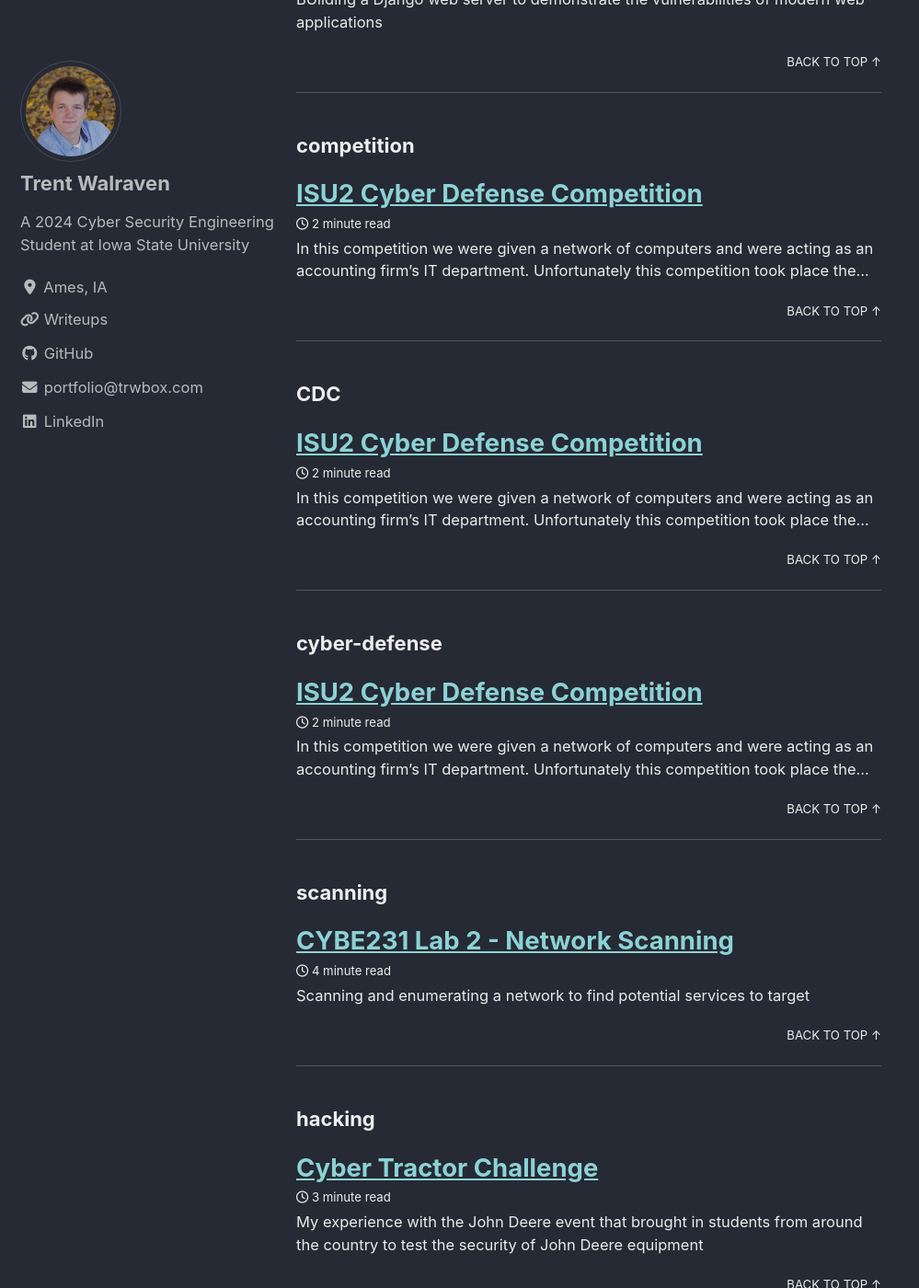
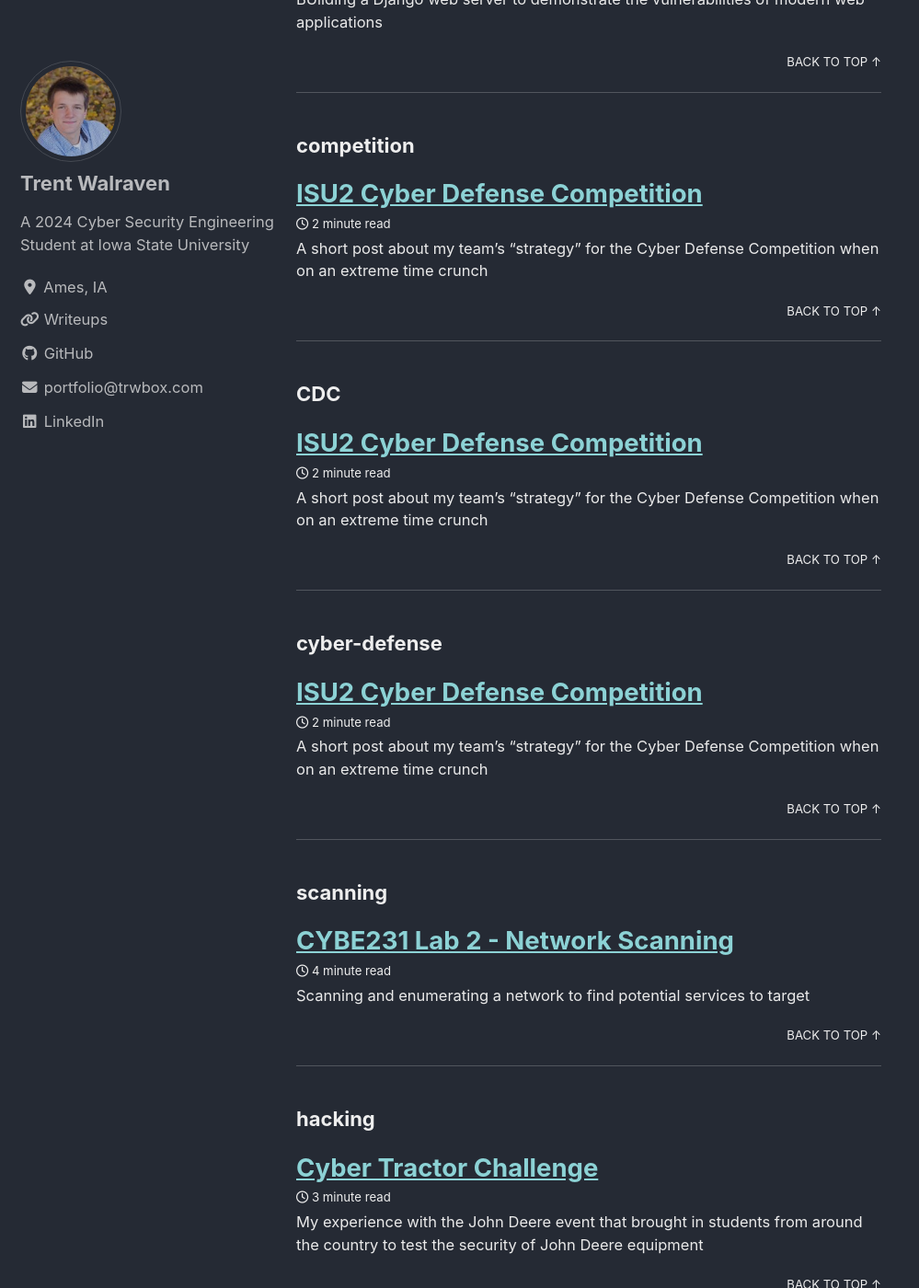
Before and after one commit to trwbox/trwbox.github.io, a Jekyll site: the page built from _pages/tag-archive.md, in a window 1280 px wide and 1400 px high, scrolled down 2614 px. Shown: the whole window at 92% size, without its empty margins (0-999 px from the left). Built offline with Jekyll 4.4.1, drawn with Linux system fonts in a browser that asks for light colours; cached includes are drawn as plain includes.

Commit message:
Adding a missing excerpt

```diff
--- a/_posts/2022-03-07-ISU2CDC.md
+++ b/_posts/2022-03-07-ISU2CDC.md
@@ -1,5 +1,6 @@
 ---
 title: "ISU2 Cyber Defense Competition"
+excerpt: "A short post about my team's \"strategy\" for the Cyber Defense Competition when on an extreme time crunch"
 tags:
     - competition
     - CDC
```
